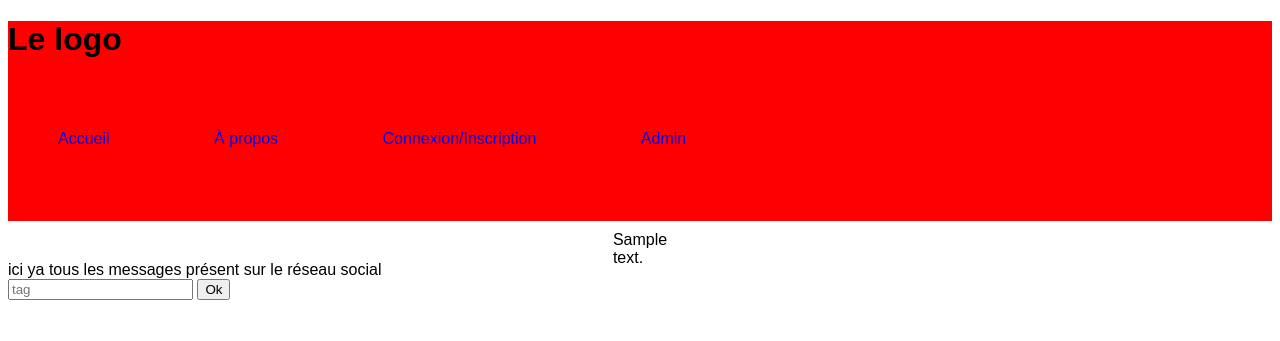
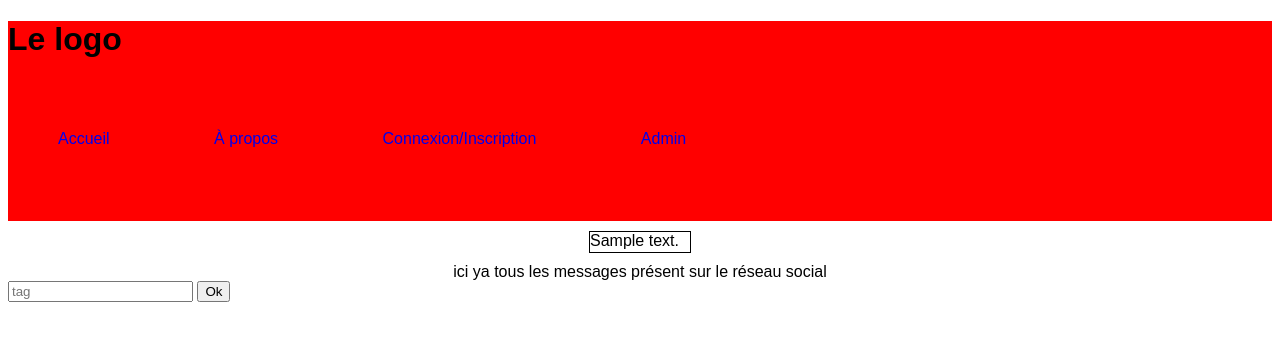
Before and after one commit to Thomas-DaPrato/php_projet, a PHP site: page /accueil.php in a window 1280 px wide. Shown: the top 341 px of the page. Run offline with PHP 8.4, Linux system fonts and the light colour scheme; tables that the repository leaves empty hold one stand-in row (values such as "Sample post").

Commit message:
un peu de style en plus

```diff
--- a/code/accueil.php
+++ b/code/accueil.php
@@ -18,10 +18,11 @@
     echo $result['texte'], '<br/>';
     echo '</div>';
 }
+echo 'ici ya tous les messages présent sur le réseau social';
 echo '</div>';
 ?>
 
-ici ya tous les messages présent sur le réseau social
+
 
 <form action="recherche_tag.php" method="post">
     <input type="text" name="rechercher_tag" placeholder="tag" required>
--- a/code/assets/style.css
+++ b/code/assets/style.css
@@ -30,10 +30,9 @@
 }
 
 .msg {
-    display: flex;
-
-    justify-content: center;
+    border-width: 1px;
+    border-style: solid;
     height: 20px;
-    width: 50px;
+    width: 100px;
     margin : 10px;
 }
```
